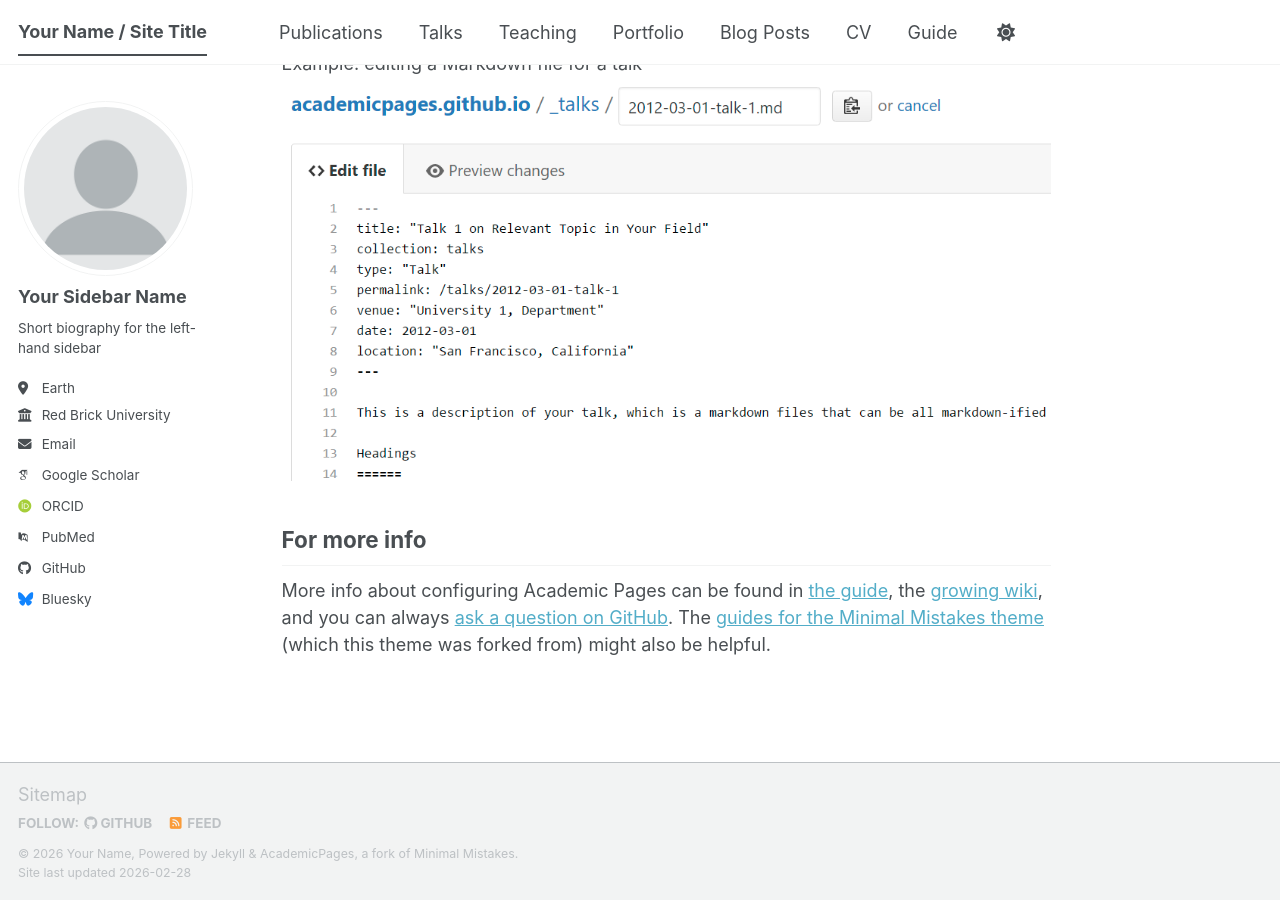
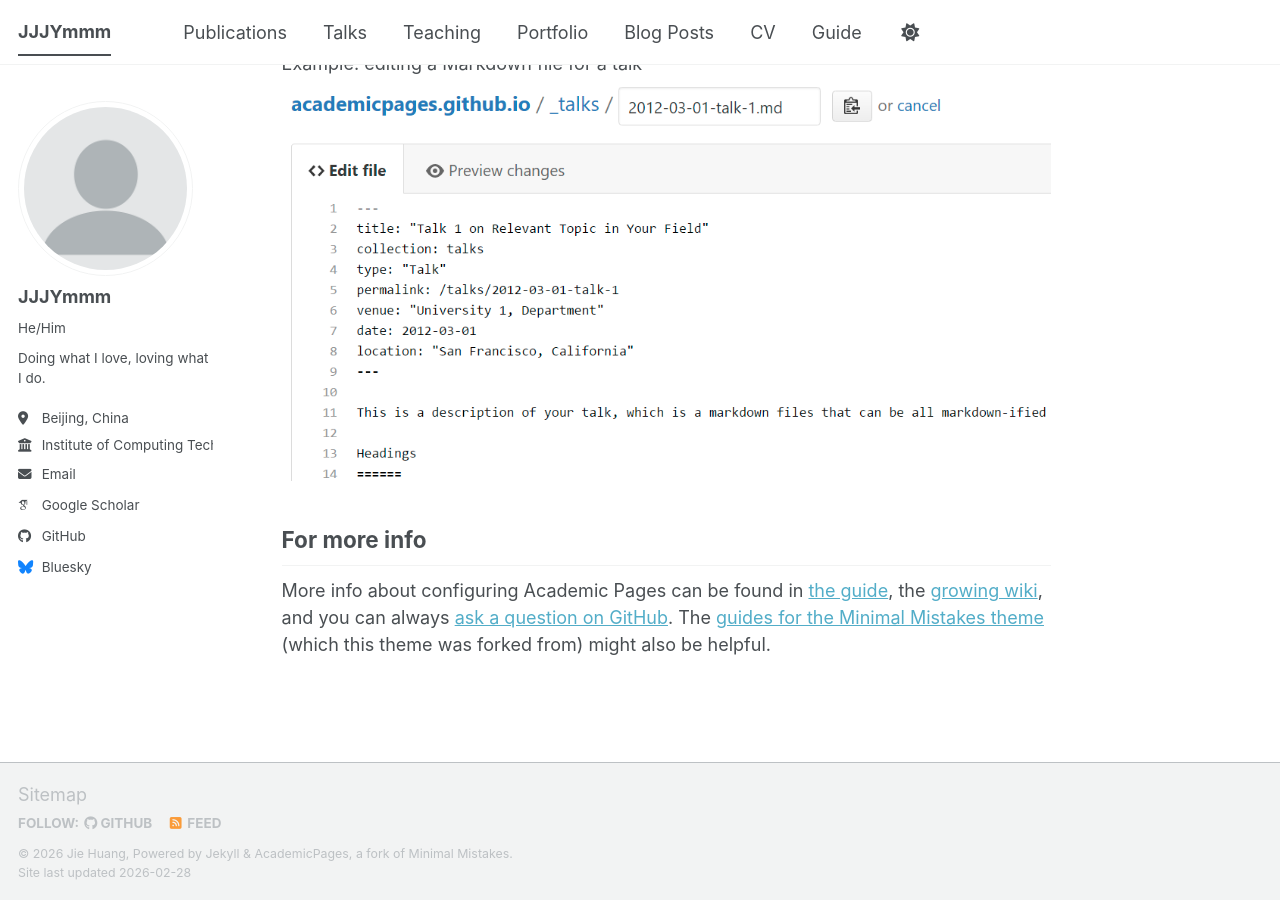
Before and after one commit to JJJYmmm/JJJYmmm.github.io, a Jekyll site: the page built from _pages/about.md, in a window 1280 px wide and 900 px high, scrolled down 2720 px. Built offline with Jekyll 4.4.1, drawn with Linux system fonts in a browser that asks for light colours; some web fonts are replaced; a script bundle is joined from its source files by our own code; library files that are not in the unit come from our copies.

Commit message:
update config

```diff
--- a/_config.yml
+++ b/_config.yml
@@ -9,14 +9,14 @@
 # Basic Site Settings
 locale                   : "en-US"
 site_theme               : "default" # The available themes options are "default", "air", "sunrise", "mint", "dirt" and "contrast"
-title                    : "Your Name / Site Title"
+title                    : "JJJYmmm"
 title_separator          : "-"
-name                     : &name "Your Name"
-description              : &description "Your Name's academic portfolio"   # Update this with a general description of your site, this is the default if not overridden by a page
-url                      : https://academicpages.github.io # The base hostname & protocol for your site e.g. "https://[your GitHub username].github.io",
+name                     : &name "Jie Huang"
+description              : &description "JJJYmmm's academic portfolio"   # Update this with a general description of your site, this is the default if not overridden by a page
+url                      : https://jjjymmm.github.io # The base hostname & protocol for your site e.g. "https://[your GitHub username].github.io",
                                                            # or if you already have some other page hosted on Github then use "https://[your GitHub username].github.io/[Your Repo Name]"
 baseurl                  : "" # the subpath of your site, e.g. "/blog"
-repository               : "academicpages/academicpages.github.io"
+repository               : "JJJYmmm/JJJYmmm.github.io"
 
 # Site Author - The following control what appear as part of the author content on the side bar.
 #               If a field is blank the icon and link will not appear, otherwise it will be shown.
@@ -24,24 +24,24 @@ repository               : "academicpages/academicpages.github.io"
 author:
   # Biographic information
   avatar           : "profile.png"
-  name             : "Your Sidebar Name"
-  pronouns         : # example: "she/her"
-  bio              : "Short biography for the left-hand sidebar"
-  location         : "Earth"
-  employer         : "Red Brick University"
+  name             : "JJJYmmm"
+  pronouns         : "He/Him"
+  bio              : "Doing what I love, loving what I do."
+  location         : "Beijing, China"
+  employer         : "Institute of Computing Technology"
   uri              : # URL
-  email            : "none@example.org"
+  email            : "1650675829@qq.com"
 
   # Academic websites
   academia         : # URL
   arxiv            : # URL - Update with the correct link to your profile
-  googlescholar    : "https://scholar.google.com/citations?user=PS_CX0AAAAAJ"
+  googlescholar    : "https://scholar.google.com/citations?user=5_JC_swAAAAJ"
   inspire-hep      : # URL
   impactstory      : # URL
-  orcid            : "https://orcid.org/yourorcidurl"
+  orcid            : # URL "https://orcid.org/yourorcidurl"
   semantic         : # URL
   ssrn             : # URL
-  pubmed           : "https://www.ncbi.nlm.nih.gov/pubmed/?term=john+snow"
+  pubmed           : # URL "https://www.ncbi.nlm.nih.gov/pubmed/?term=john+snow"
   researchgate     : # URL
   scopus           : # URL
   zotero           : # URL
```
